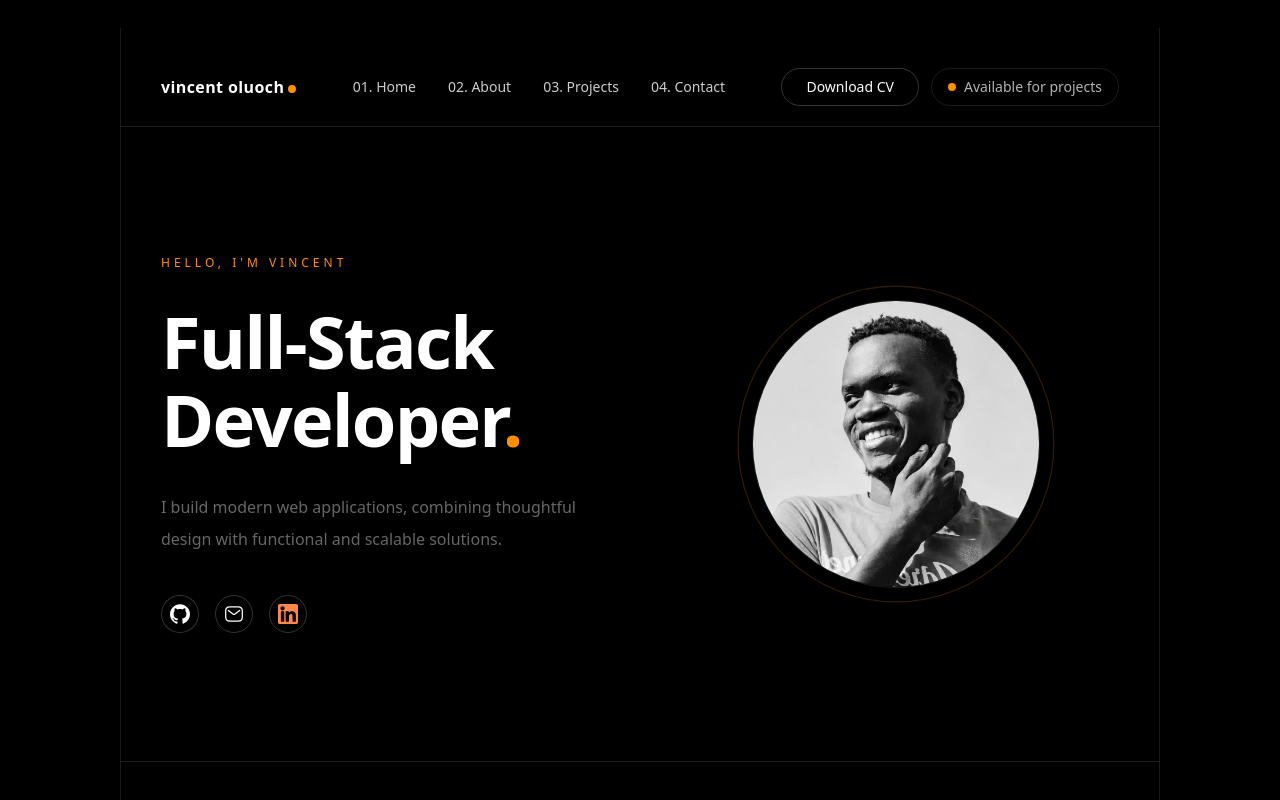
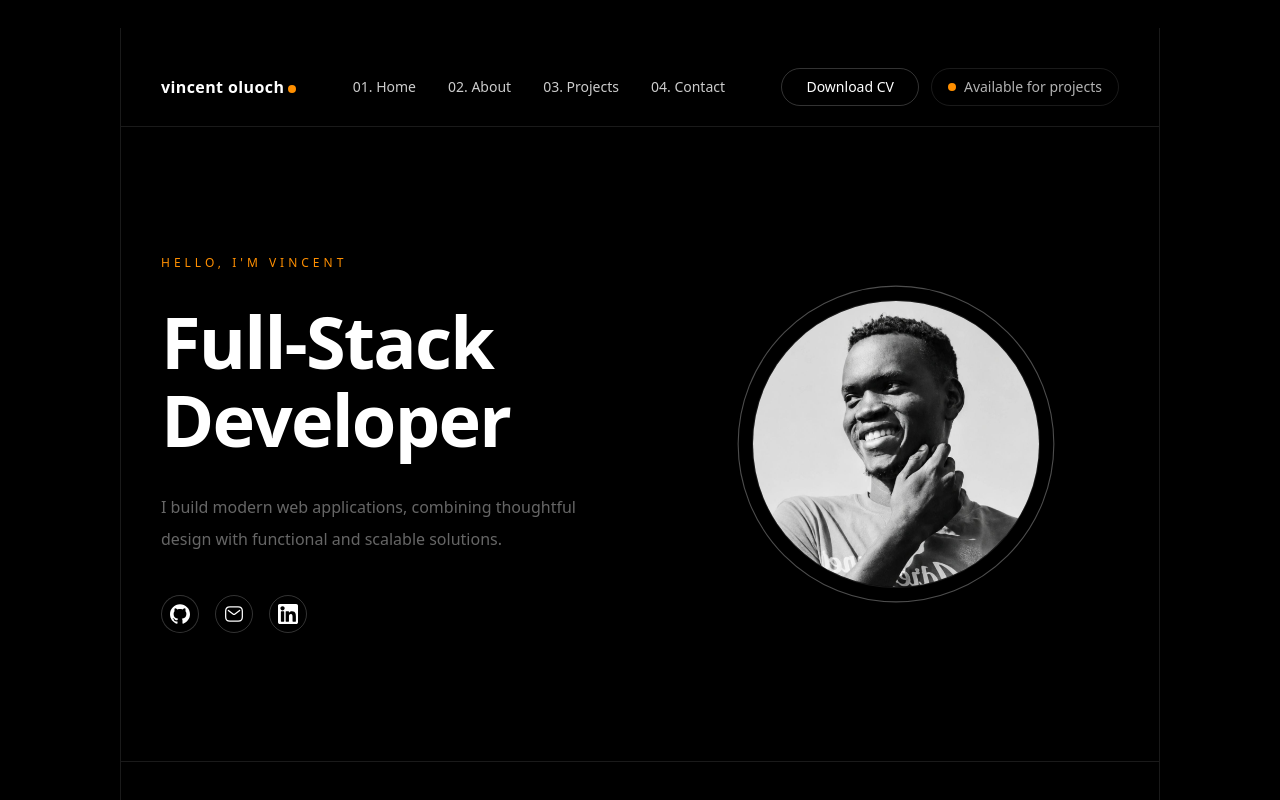
Before and after one commit to oluochvn/p20, a React (Vite) app: page / in a window 1280 px wide. Shown: the top 800 px of the page. Built offline with nearby package versions, Linux system fonts and the light colour scheme; some icons are missing; a web font is replaced by a local one.

Commit message:
color fx2

```diff
--- a/src/App.tsx
+++ b/src/App.tsx
@@ -75,7 +75,7 @@ function App() {
             <h1 className="text-[2.75rem] sm:text-6xl md:text-7xl font-semibold leading-[1.08] tracking-tight">
               Full-Stack
               <br />
-              Developer<span className="text-[#FF8F00]">.</span>
+              Developer
             </h1>
 
 
@@ -85,23 +85,23 @@ function App() {
             </p>
 
             <div className="flex items-center gap-4 mt-8 md:mt-10">
-              <a href="https://github.com/oluochvn" target="_blank" rel="noopener noreferrer" aria-label="GitHub" className="border border-white/20 p-2.5 md:p-2 bg-black rounded-full">
+              <a href="https://github.com/oluochvn" target="_blank" rel="noopener noreferrer" aria-label="GitHub" className="border border-white/20 p-2.5 md:p-2 bg-black hover:border-white/40  rounded-full">
                 <img src="/github.svg" alt="GitHub" className="w-5 h-5 invert" />
               </a>
 
-              <a href="mailto:theevinceke@gmail.com" aria-label="Email" className="border border-white/20 p-2.5 md:p-2 rounded-full hover:border-[#FF8F00] hover:bg-white/5 transition">
+              <a href="mailto:theevinceke@gmail.com" aria-label="Email" className="border border-white/20 p-2.5 md:p-2 rounded-full hover:border-white/40  transition">
                 <img src="/email.svg" alt="Email" className="w-5 h-5 invert" />
               </a>
 
-              <a href="https://www.linkedin.com/in/oluochvn/" target="_blank" rel="noopener noreferrer" aria-label="LinkedIn" className="border border-white/20 p-2.5 md:p-2 rounded-full hover:border-[#FF8F00] hover:bg-white/5 transition">
-                <img src="/linkedin.svg" alt="LinkedIn" className="w-5 h-5 invert" />
+              <a href="https://www.linkedin.com/in/oluochvn/" target="_blank" rel="noopener noreferrer" aria-label="LinkedIn" className="border border-white/20 p-2.5 md:p-2 rounded-full hover:border-white/40 transition">
+                <img src="/linkedin.svg" alt="LinkedIn" className="w-5 h-5" />
               </a>
             </div>
           </div>
 
           <div className="flex-1 flex justify-center items-center w-full">
             <div className="relative">
-              <div className="absolute inset-0 rounded-full border border-[#FF8F00]/20 scale-110"></div>
+              <div className="absolute inset-0 rounded-full border border-white/30 scale-110"></div>
               <img src="/vbg.jpeg" alt="Vincent Oluoch" className="w-44 h-44 sm:w-56 sm:h-56 md:w-72 md:h-72 object-cover rounded-full border border-white/10 grayscale-[20%]" />
             </div>
           </div>
```
Also changed, not shown: public/LinkedIn.svg.
